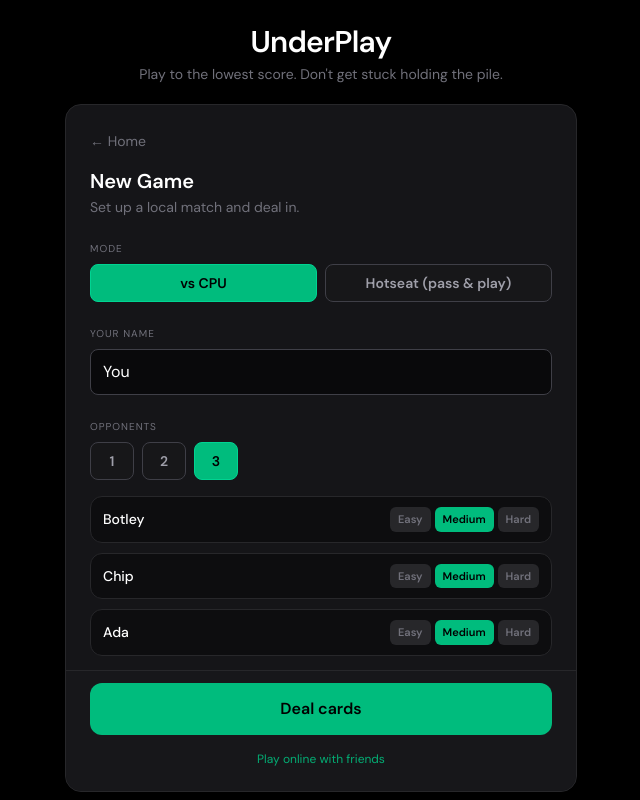
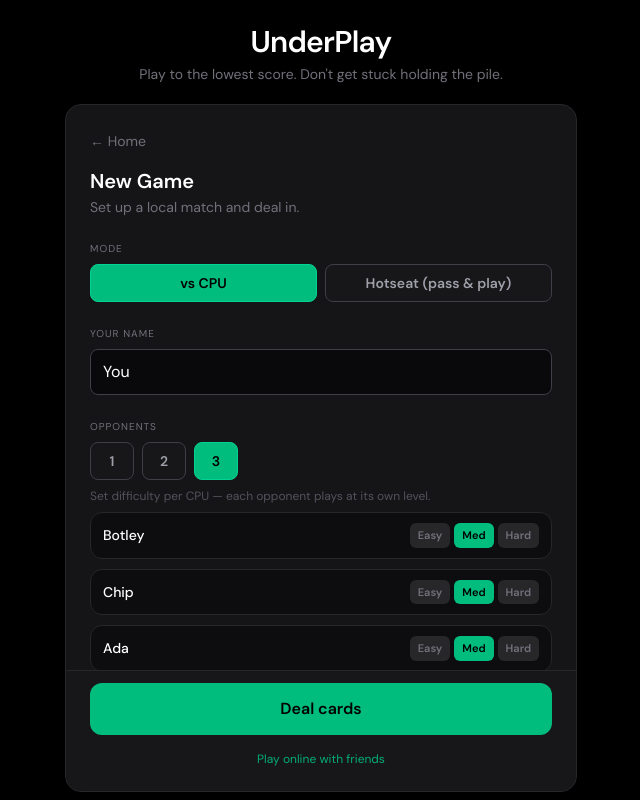
Before and after one commit to scottjilestx-ai/underplay-game, a Next.js app in the folder apps/web/: page /play in a window 1280 px wide. Shown: the whole page, without its empty margins (319-959 px from the left). Built offline with nearby package versions, Linux system fonts and the light colour scheme.

Commit message:
Lobby: label CPU difficulty Easy/Med/Hard per opponent

```diff
--- a/apps/web/src/components/GameLobby.tsx
+++ b/apps/web/src/components/GameLobby.tsx
@@ -60,7 +60,11 @@ function Pill<T extends string | number>({
   );
 }
 
-const DIFFICULTIES: CpuDifficulty[] = ["easy", "medium", "hard"];
+const CPU_DIFFICULTY_OPTIONS: { id: CpuDifficulty; label: string }[] = [
+  { id: "easy", label: "Easy" },
+  { id: "medium", label: "Med" },
+  { id: "hard", label: "Hard" },
+];
 
 export function GameLobby({ startError, onStart }: Props) {
   const [mode, setMode] = useState<GameMode>("cpu");
@@ -183,6 +187,12 @@ export function GameLobby({ startError, onStart }: Props) {
             ))}
           </div>
 
+          {mode === "cpu" && opponentCount > 0 && (
+            <p className="text-zinc-600 text-xs mb-2 -mt-2">
+              Set difficulty per CPU — each opponent plays at its own level.
+            </p>
+          )}
+
           <div className="space-y-2.5 mb-6">
             {opponents.slice(0, opponentCount).map((opp, i) => (
               <div
@@ -198,19 +208,24 @@ export function GameLobby({ startError, onStart }: Props) {
                   aria-label={`Opponent ${i + 1} name`}
                 />
                 {mode === "cpu" && (
-                  <div className="flex gap-1 shrink-0">
-                    {DIFFICULTIES.map((d) => (
+                  <div
+                    className="flex gap-1 shrink-0"
+                    role="group"
+                    aria-label={`${opp.name || `Opponent ${i + 1}`} difficulty`}
+                  >
+                    {CPU_DIFFICULTY_OPTIONS.map(({ id, label }) => (
                       <button
-                        key={d}
+                        key={id}
                         type="button"
-                        onClick={() => updateOpponent(i, { difficulty: d })}
-                        className={`px-2 py-1 rounded-md text-[11px] font-semibold capitalize transition ${
-                          opp.difficulty === d
+                        onClick={() => updateOpponent(i, { difficulty: id })}
+                        aria-pressed={opp.difficulty === id}
+                        className={`min-w-[2.25rem] px-2 py-1 rounded-md text-[11px] font-semibold transition ${
+                          opp.difficulty === id
                             ? "bg-emerald-500 text-black"
                             : "bg-zinc-800 text-zinc-500 hover:text-zinc-300"
                         }`}
                       >
-                        {d}
+                        {label}
                       </button>
                     ))}
                   </div>
```
